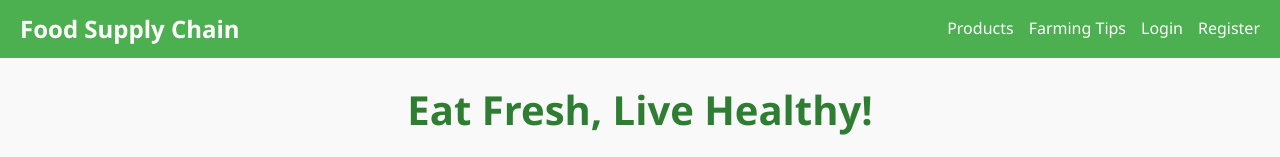
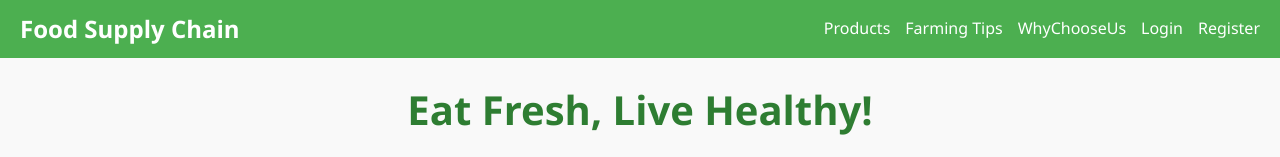
Before and after one commit to Sudeepramasamy/Local-Harvest, a React (Create React App) app in the folder frontend/: page /products in a window 1280 px wide. Shown: the top 157 px of the page. Built offline with nearby package versions, Linux system fonts and the light colour scheme; a web font is replaced by a local one.

Commit message:
add texts

```diff
--- a/frontend/src/components/Navbar.js
+++ b/frontend/src/components/Navbar.js
@@ -30,6 +30,7 @@ const Navbar = () => {
       <div className={`navbar-links ${isOpen ? 'open' : ''}`}>
         <Link to="/products" onClick={() => setIsOpen(false)}>Products</Link>
         <Link to="/tips" onClick={() => setIsOpen(false)}>Farming Tips</Link>
+        <Link to="/choose" onClick={() => setIsOpen(false)}>WhyChooseUs</Link>
 
         {isAuthenticated ? (
           <>
```
